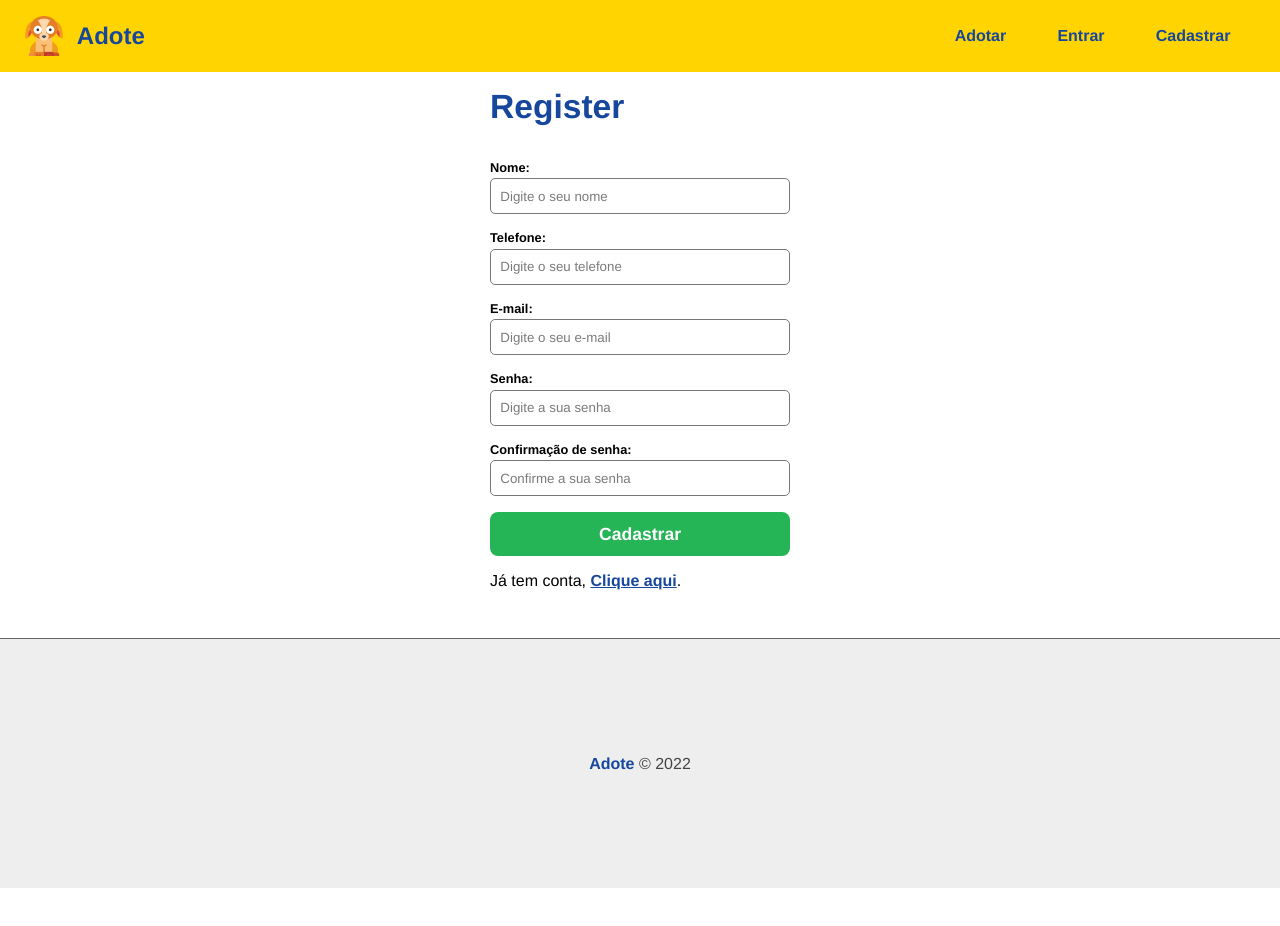
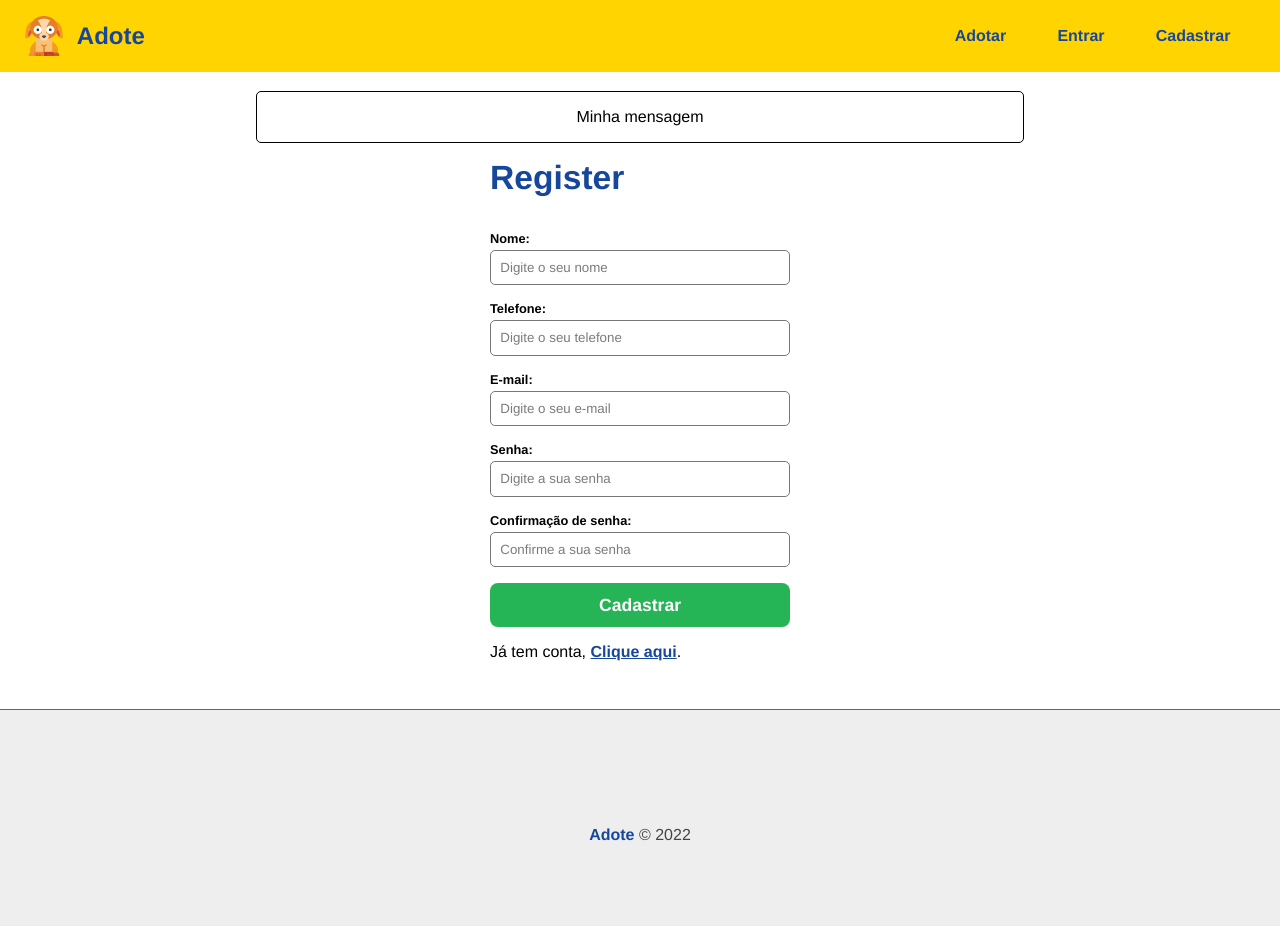
Before and after one commit to HenriqueTrigolo/Adote, a React (Create React App) app in the folder frontend/: page /register in a window 1280 px wide. Shown: the top 926 px of the page. Before the commit the page ends 888 px from the top, so only its background shows below. Built offline with nearby package versions, Linux system fonts and the light colour scheme.

Commit message:
criando css e estrutura das flash messages

```diff
--- a/frontend/src/App.js
+++ b/frontend/src/App.js
@@ -4,6 +4,7 @@ import {BrowserRouter as Router, Routes, Route} from 'react-router-dom'
 import Navbar from './components/layouts/Navbar'
 import Footer from './components/layouts/Footer'
 import Container from './components/layouts/Container'
+import Message from './components/layouts/Message'
 
 /* Pages importeds */
 import Login from './components/pages/Auth/Login'
@@ -18,6 +19,7 @@ function App() {
         <Router>
             <UserProvider>
                 <Navbar/>
+                <Message/>
                 <Container>
                     <Routes>
                         <Route path="/login" element={<Login/>}/>
--- /dev/null
+++ b/frontend/src/components/layouts/Message.js
@@ -0,0 +1,16 @@
+import styles from './Message.module.css'
+
+import {useState} from 'react'
+
+function Message(){
+
+    const [type, setType] = useState("")
+
+    return(
+       <div className={`${styles.message} ${styles[type]}`}>
+            Minha mensagem
+       </div>
+    )
+}
+
+export default Message
--- /dev/null
+++ b/frontend/src/components/layouts/Message.module.css
@@ -0,0 +1,20 @@
+.message{
+    max-width: 60%;
+    padding: 1em;
+    border: 1px solid #000;
+    margin: 1.2em auto 0;
+    text-align: center;
+    border-radius: 5px;
+}
+
+.success{
+    color: #155724;
+    background-color: #d4edda;
+    border-color: #c3e6cb;
+}
+
+.error{
+    color: #721c24;
+    background-color: #f8d7da;
+    border-color: #f5c6cb;
+}
```
